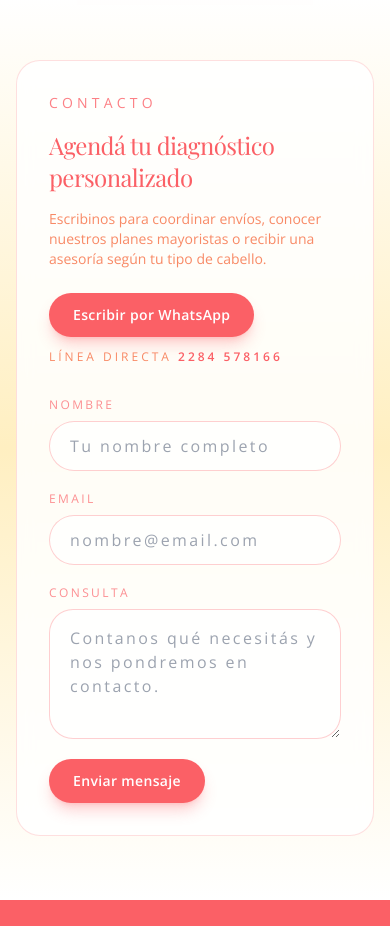
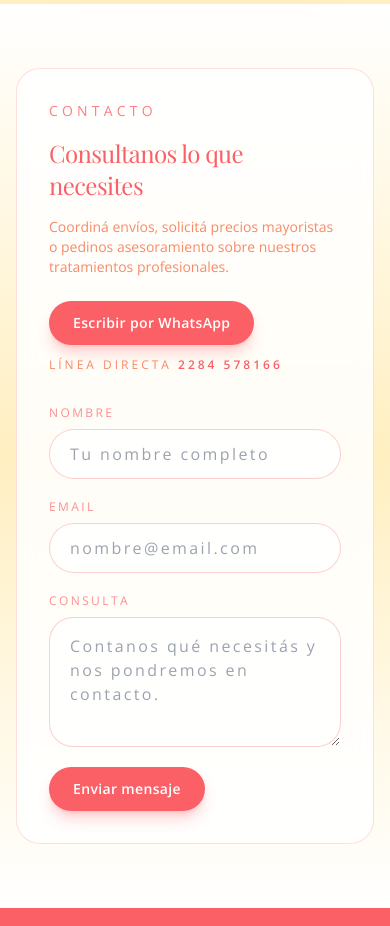
Before and after one commit to campe111/MajoRosaline, a React (Vite) app in the folder rosaline-landing/: page / in a window 390 px wide. Shown: the part 6300-7226 px from the top of the page. Built offline with nearby package versions, Linux system fonts and the light colour scheme.

Commit message:
cambie forms de contacto

```diff
--- a/rosaline-landing/src/App.jsx
+++ b/rosaline-landing/src/App.jsx
@@ -22,7 +22,7 @@ export default function App() {
 
   return (
     <div className="relative min-h-screen overflow-x-hidden bg-cream text-terra">
-      <div className="sticky top-0 z-50 border-b border-rose/20 bg-white/80 backdrop-blur">
+      <div className="sticky top-0 z-50 border-b border-rose/20 bg-white/80 backdrop-blur sm:fixed sm:inset-x-0 sm:top-0">
         <div className="mx-auto flex w-full max-w-6xl items-center justify-between px-4 py-3 sm:px-6 sm:py-4">
           <a
             href="#inicio"
@@ -75,6 +75,14 @@ export default function App() {
         {mobileOpen && (
           <div className="sm:hidden">
             <div className="border-t border-rose/20 bg-white/95 px-4 pb-6 pt-4 shadow-lg">
+      <div className="hidden sm:block">
+        <div className="fixed inset-x-0 top-0 z-40 hidden border-b border-rose/20 bg-white/95 backdrop-blur-lg shadow-sm sm:block">
+          <div className="mx-auto flex w-full max-w-6xl items-center justify-between px-6 py-3 text-sm text-terra/70">
+            <span className="uppercase tracking-[0.3em]">Rosaline Olavarría</span>
+            <span className="uppercase tracking-[0.3em]">Consulta profesional: +54 2284 578166</span>
+          </div>
+        </div>
+      </div>
               <nav className="flex flex-col gap-4 text-sm font-medium uppercase tracking-[0.2em] text-terra">
                 {navigation.map((item) => (
                   <a key={item.label} href={item.href} onClick={handleNavigate} className="rounded-full px-2 py-1 transition-colors hover:text-rose">
@@ -91,7 +99,7 @@ export default function App() {
           </div>
         )}
       </div>
-      <main>
+      <main className="pt-2 sm:pt-28">
         <Hero />
         <Benefits />
         <Products />
--- a/rosaline-landing/src/sections/Contact.jsx
+++ b/rosaline-landing/src/sections/Contact.jsx
@@ -8,9 +8,9 @@ export default function Contact() {
           <div className="flex flex-col gap-8 lg:flex-row lg:gap-10">
             <div className="lg:w-2/5">
               <p className="text-sm uppercase tracking-[0.3em] text-rose/80">Contacto</p>
-              <h2 className="mt-4 text-2xl text-rose sm:text-3xl">Agendá tu diagnóstico personalizado</h2>
+              <h2 className="mt-4 text-2xl text-rose sm:text-3xl">Consultanos lo que necesites</h2>
               <p className="mt-4 text-sm text-terra/80 sm:text-base">
-                Escribinos para coordinar envíos, conocer nuestros planes mayoristas o recibir una asesoría según tu tipo de cabello.
+                Coordiná envíos, solicitá precios mayoristas o pedinos asesoramiento sobre nuestros tratamientos profesionales.
               </p>
               <div className="mt-6 space-y-3">
                 <Button href="https://wa.me/542284578166" target="_blank" rel="noreferrer" className="w-full sm:w-auto">
```
